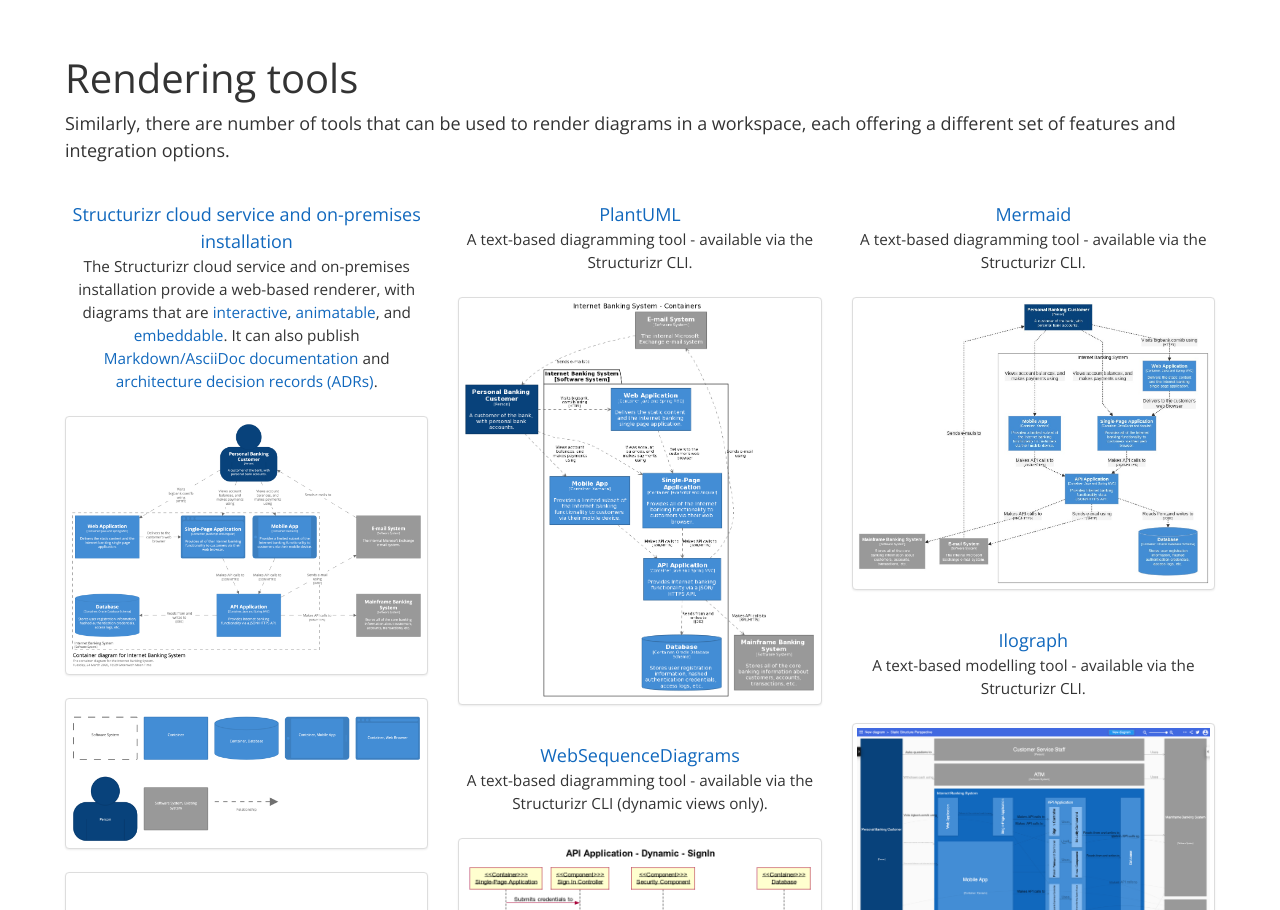
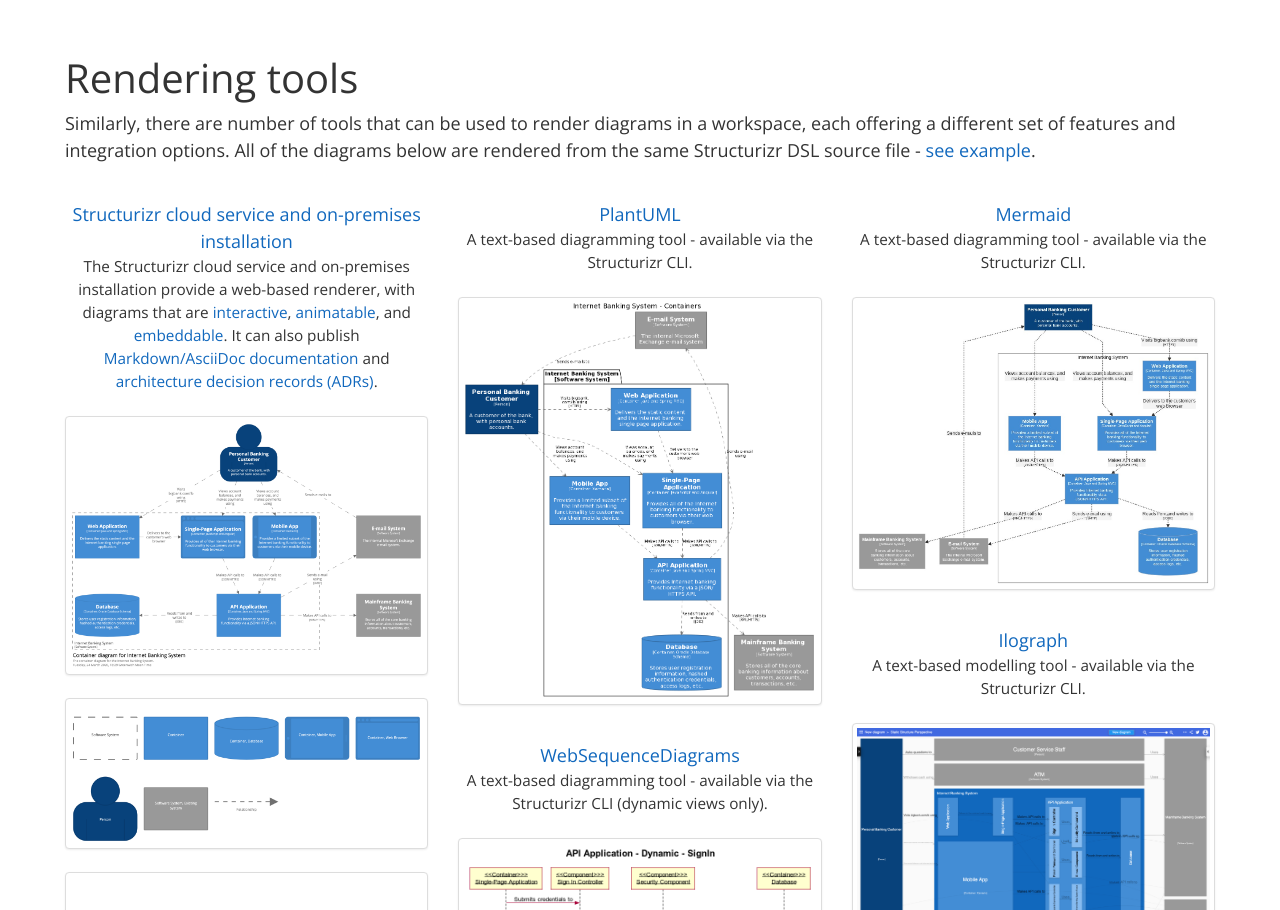
Before and after one commit to structurizr/structurizr.org, a plain HTML site: page index.html in a window 1280 px wide. Shown: the part 4420-5330 px from the top of the page. Drawn offline with nearby package versions, Linux system fonts and the light colour scheme.

Commit message:
Added a link to the Big Bank example.

```diff
--- a/index.html
+++ b/index.html
@@ -169,6 +169,7 @@
                 <h2>Rendering tools</h2>
                 <p>
                     Similarly, there are number of tools that can be used to render diagrams in a workspace, each offering a different set of features and integration options.
+                    All of the diagrams below are rendered from the same Structurizr DSL source file - <a href="https://structurizr.com/dsl?example=big-bank-plc" target="_blank">see example</a>.
                 </p>
 
                 <br />
```
